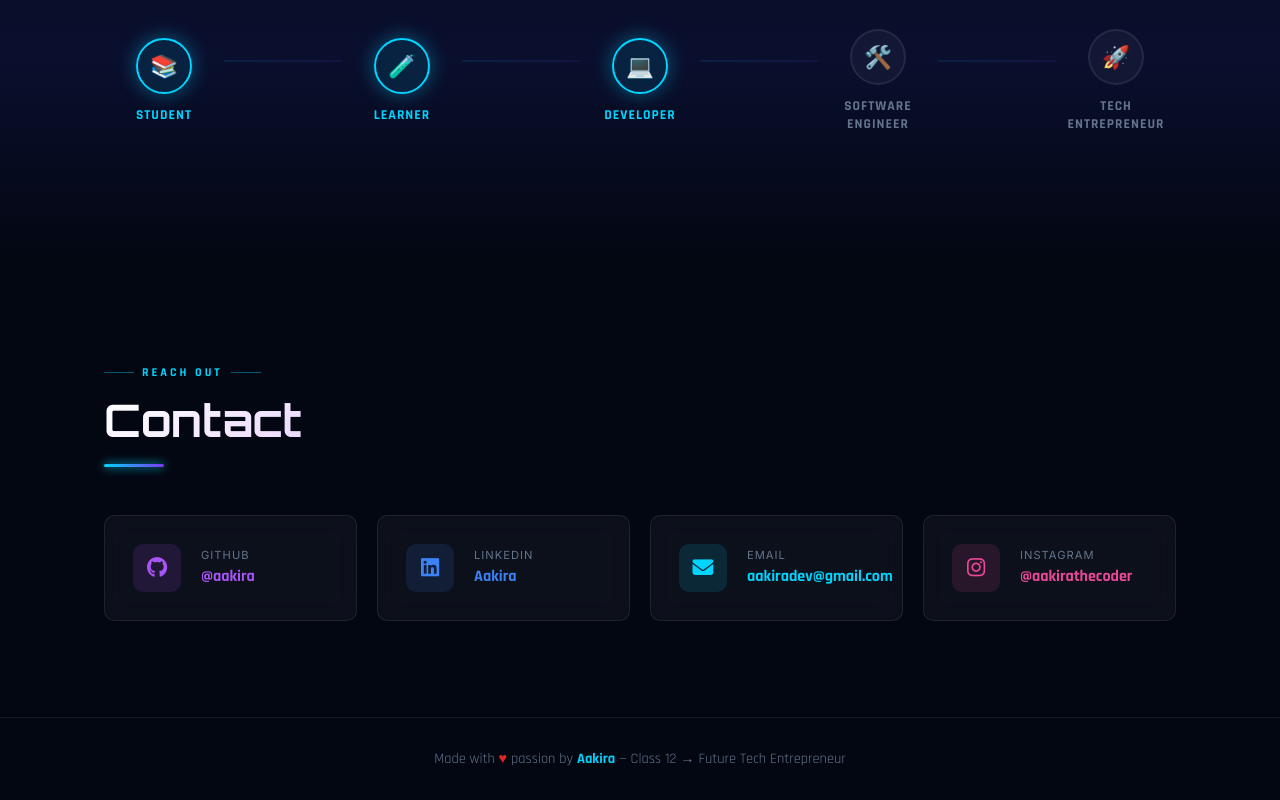
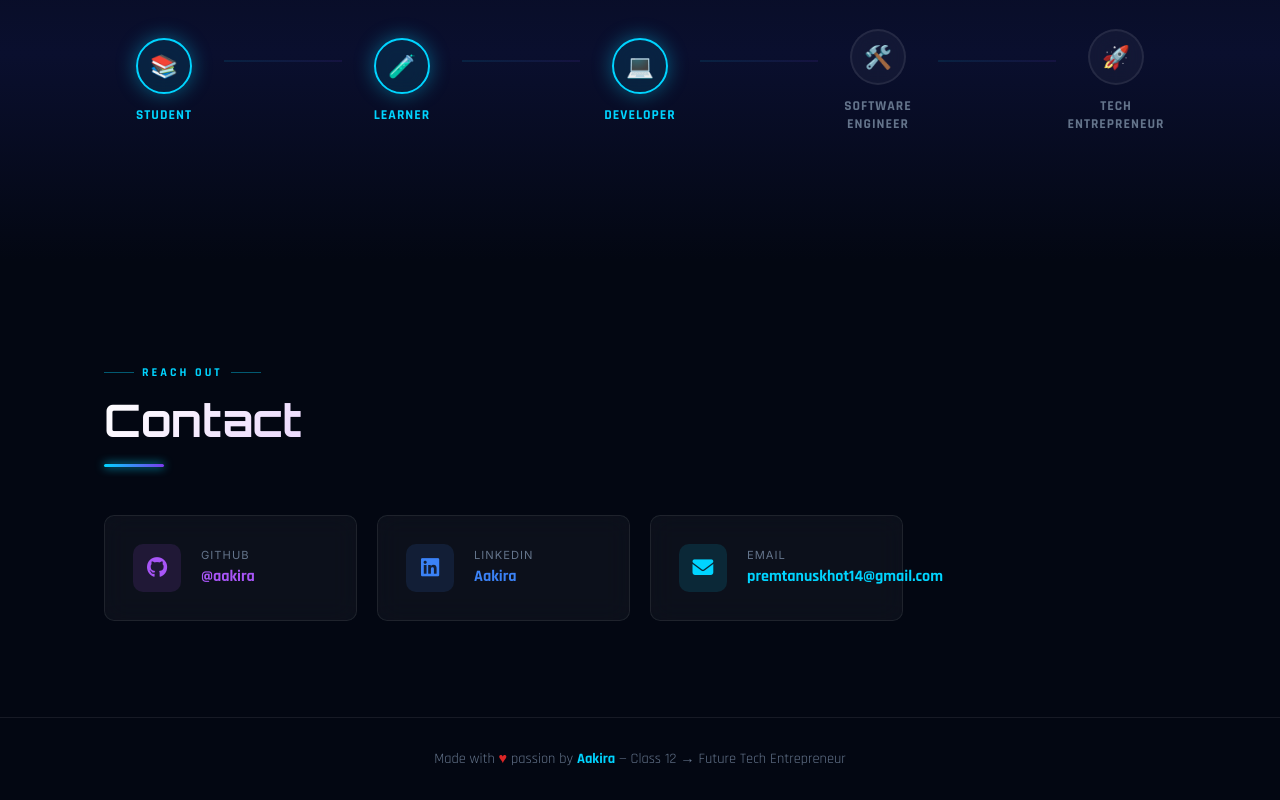
Before and after one commit to Aakira14/Portfolio, a plain HTML site: page index.html in a window 1280 px wide. Shown: the part 4587-5387 px from the top of the page. Drawn offline with Linux system fonts and the light colour scheme.

Commit message:
Update email contact and remove Instagram entry

```diff
--- a/index.html
+++ b/index.html
@@ -563,8 +563,7 @@ const timeline = [
 const contacts = [
   { icon:'fab fa-github',    label:'GitHub',    handle:'@aakira',      color:'#a855f7', bg:'rgba(168,85,247,0.12)', href:'https://github.com/' },
   { icon:'fab fa-linkedin',  label:'LinkedIn',  handle:'Aakira',       color:'#3b82f6', bg:'rgba(59,130,246,0.12)', href:'https://linkedin.com/' },
-  { icon:'fas fa-envelope',  label:'Email',     handle:'aakiradev@gmail.com', color:'#00d4ff', bg:'rgba(0,212,255,0.12)', href:'https://mail.google.com/mail/?view=cm&to=aakiradev@gmail.com' },
-  { icon:'fab fa-instagram', label:'Instagram', handle:'@aakirathecoder', color:'#ec4899', bg:'rgba(236,72,153,0.12)', href:'https://www.instagram.com/aakirathecoder/' },
+  { icon:'fas fa-envelope',  label:'Email',     handle:'premtanuskhot14@gmail.com', color:'#00d4ff', bg:'rgba(0,212,255,0.12)', href:'https://mail.google.com/mail/?view=cm&to=aakiradev@gmail.com' },
 ];
 
 /* ── RENDER SKILLS ── */
```
